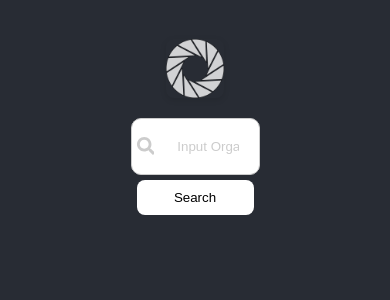
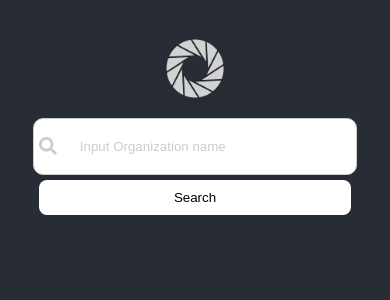
Before and after one commit to blazerroadg/lens, a React (Create React App) app: page / in a window 390 px wide. Shown: the top 300 px of the page. Built offline with nearby package versions, Linux system fonts and the light colour scheme.

Commit message:
fix mobile screen size width for button and input

```diff
--- a/src/components/baseComponents/Button/Button.style.ts
+++ b/src/components/baseComponents/Button/Button.style.ts
@@ -17,4 +17,8 @@ export const StyledButton = styled.button`
   &::placeholder {
     color: #ccc;
   }
+
+  @media (max-width: 768px) {
+    width: 80%;
+  }
 `;
--- a/src/components/composeComponents/IconInputText/StyledIconInputText.ts
+++ b/src/components/composeComponents/IconInputText/StyledIconInputText.ts
@@ -6,8 +6,12 @@ export const StyledInputContainer = styled.div`
   border: 1px solid #ccc;
   border-radius: 10px;
   padding: 5px;
-  background-color:#fff;
-  width:30%;
+  background-color: #fff;
+  width: 30%;
+
+  @media (max-width: 768px) {
+    width: 80%;
+  }
 `;
 
 export const IconContainer = styled.div`
@@ -15,5 +19,5 @@ export const IconContainer = styled.div`
   display: flex;
   align-items: center;
   justify-content: center;
-  color:#ccc;
+  color: #ccc;
 `;
--- a/src/components/pageComponents/SearchOrganization/SearchOrganization.tsx
+++ b/src/components/pageComponents/SearchOrganization/SearchOrganization.tsx
@@ -4,7 +4,6 @@ import ListWithDetails from "../../composeComponents/ListWithDetails/ListWithDet
 import { Repo } from "../../../../models/Repo";
 import { Commit } from "../../../../models/Commit";
 import { useApi } from "../../../apiContext/ApiContext";
-import { config } from "../../../config";
 
 const SearchOrganization = () => {
   const [orgName, setOrgName] = useState("");
```
